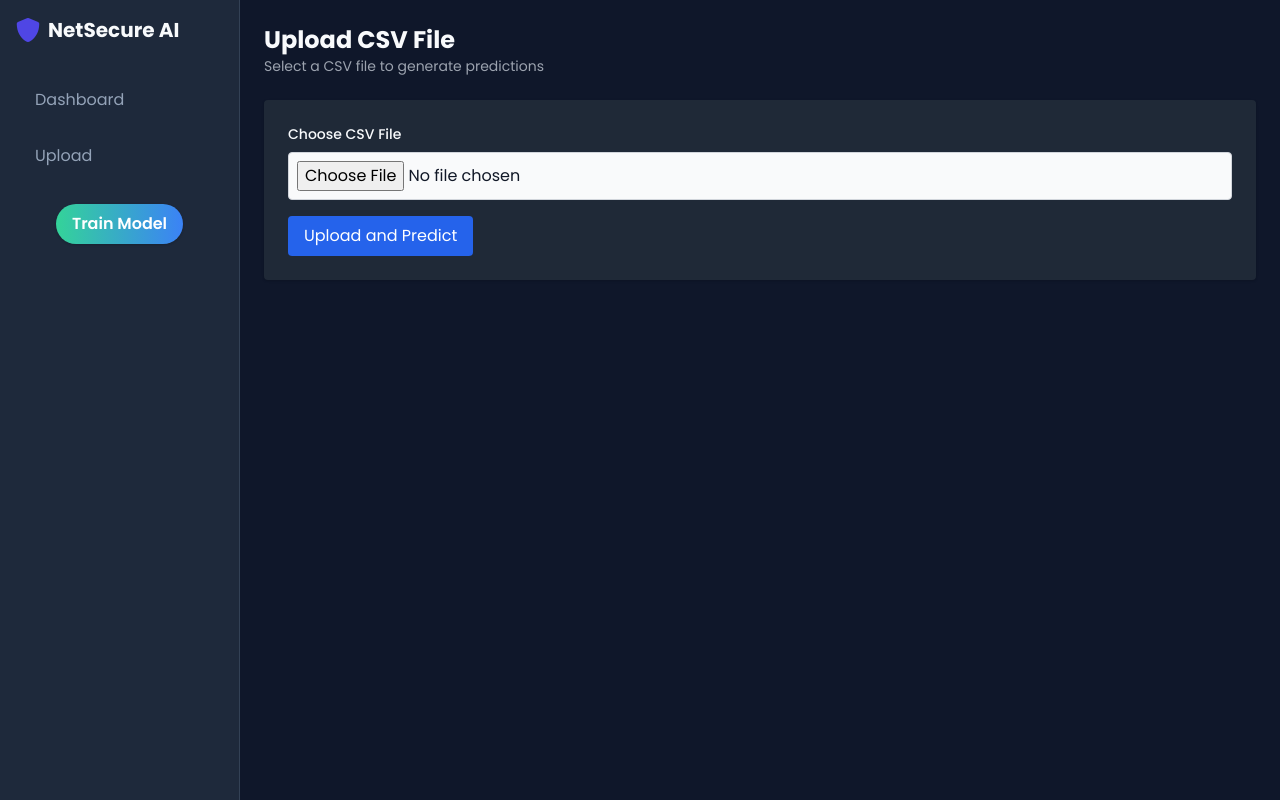
After one commit to Husseinbaghdede/network-security-system, a FastAPI app: template templates/upload.html in a window 1280 px wide. The commit adds this page. Run offline with FastAPI, Linux system fonts and the light colour scheme; the template is opened without the code that fills it, so the values that code supplies are empty; parts of the project's set-up code (start-up, migrations or seed data) failed here and were passed over; some libraries are stand-ins or nearby versions.

Commit message:
templates and design added

```diff
--- a/app.py
+++ b/app.py
@@ -1,39 +1,41 @@
-import sys
 import os
-
 import certifi
-ca = certifi.where()
-
 from dotenv import load_dotenv
 load_dotenv()
 
-mongo_db_url = os.getenv('MONGO_DB_URL')
-print(mongo_db_url)
+import pymongo
+import pandas as pd
+from fastapi import FastAPI, File, UploadFile, Request
+from fastapi.middleware.cors import CORSMiddleware
+from fastapi.responses import Response
+from starlette.responses import RedirectResponse
+from fastapi.templating import Jinja2Templates
+from fastapi.staticfiles import StaticFiles
 
-import pymongo
+from uvicorn import run as app_run
+
+# Import your own modules as needed
 from networksecurity.exception.exception import NetworkSecurityException
 from networksecurity.logging.logging import logger
 from networksecurity.utils.ml_utils.model.estimator import NetworkModel
 from networksecurity.pipeline.training_pipeline import TrainingPipeline
+from networksecurity.utils.main_utils.utils import load_object
+from networksecurity.constant.training_pipeline import (
+    DATA_INGESTION_COLLECTION_NAME,
+    DATA_INGESTION_DATABASE_NAME,
+)
 
-from fastapi.middleware.cors import CORSMiddleware
-from fastapi import FastAPI,File,UploadFile,Request
-from uvicorn import run as app_run
-from fastapi.responses import Response
-from starlette.responses import RedirectResponse
-import pandas as pd
-
+mongo_db_url = os.getenv('MONGO_DB_URL')
+ca = certifi.where()
 client = pymongo.MongoClient(mongo_db_url, tlsCAFile=ca)
-
-from networksecurity.utils.main_utils.utils import load_object
-
-from networksecurity.constant.training_pipeline import DATA_INGESTION_COLLECTION_NAME
-from networksecurity.constant.training_pipeline import DATA_INGESTION_DATABASE_NAME
-
 database = client[DATA_INGESTION_DATABASE_NAME]
 collection = database[DATA_INGESTION_COLLECTION_NAME]
 
+
 app = FastAPI()
+
+app.mount("/static", StaticFiles(directory="static"), name="static")
+
 app.add_middleware(
     CORSMiddleware,
     allow_origins=["*"],
@@ -42,42 +44,110 @@ app.add_middleware(
     allow_headers=["*"],
 )
 
-from fastapi.templating import Jinja2Templates
-templates = Jinja2Templates(directory="./templates")
+templates = Jinja2Templates(directory="templates")
 
-@app.get("/", tags=["authentication"])
-async def index():
-    return RedirectResponse(url="/docs")
+# Global variable to store latest predictions for dashboard insights
+latest_predictions = []
 
-@app.get("/train")
-async def train_route():
-    try:
-        train_pipeline = TrainingPipeline()
-        train_pipeline.run_pipeline()
-        return Response("Training successfull !!")
-    except Exception as e:
-        return Response("Error Occurred! %s" % e)
+# --------------------------------------------------------------------------------
+# Routes
+# --------------------------------------------------------------------------------
 
+@app.get("/", tags=["Root"])
+async def home():
+    # Redirect to the dashboard home.
+    return RedirectResponse(url="/home")
+
+@app.get("/home")
+async def index(request: Request):
+    """
+    Render the dashboard home page with dynamic insights.
+    If predictions exist, compute metrics (e.g., threat count, scans, nodes).
+    """
+    if latest_predictions:
+        threat_count = sum(1 for p in latest_predictions if p.get("status", "").lower() == "malicious")
+        scan_count = len(latest_predictions)
+        node_count = len({p.get("source") for p in latest_predictions if p.get("source")})
+        model_accuracy = latest_predictions[-1].get("model_accuracy", None)
+
+        chart_labels = [f"Scan {i+1}" for i in range(scan_count)]
+        chart_data = [1 if p.get("status", "").lower() == "malicious" else 0
+                      for p in latest_predictions]
+    else:
+        threat_count = scan_count = node_count = model_accuracy = None
+        chart_labels, chart_data = [], []
+
+    context = {
+        "request": request,
+        "threat_count": threat_count,
+        "scan_count": scan_count,
+        "node_count": node_count,
+        "model_accuracy": model_accuracy,
+        "chart_labels": chart_labels,
+        "chart_data": chart_data,
+        "predictions": latest_predictions,
+    }
+    return templates.TemplateResponse("index.html", context)
+
+@app.get("/upload")
+async def upload_page(request: Request):
+    """
+    Render the CSV file upload page.
+    """
+    return templates.TemplateResponse("upload.html", {"request": request})
 
 @app.post("/predict")
-async def predict_route(request: Request,file:UploadFile=File(...)):
+async def predict_route(request: Request, file: UploadFile = File(...)):
+    """
+    Read CSV file, run predictions using your ML model, update dashboard data,
+    and display a results table.
+    """
+    global latest_predictions
     try:
         df = pd.read_csv(file.file)
 
         preprocessor = load_object("final_model/preprocessor.pkl")
         final_model = load_object("final_model/model.pkl")
 
-        network_model = NetworkModel(preprocessor=preprocessor,model=final_model)
-        print(df.iloc[0])
+        network_model = NetworkModel(preprocessor=preprocessor, model=final_model)
         y_pred = network_model.predict(df)
-        print(y_pred)
         df['predicted_column'] = y_pred
-        print(df['predicted_column'])
 
-        df.to_csv("prediction_output/output.csv")
-        table_html = df.to_html(classes='table table-striped')
+        df['status'] = df['predicted_column'].apply(lambda x: "Malicious" if x == 1 else "Safe")
+
+        df['model_accuracy'] = 98.5
+
+        latest_predictions = df.to_dict(orient="records")
+
+        columns_to_display = [
+            'having_IP_Address',
+            'URL_Length',
+            'SSLfinal_State',
+            'web_traffic',
+            'status'
+        ]
+        subset_df = df[columns_to_display]
+
+        table_html = subset_df.to_html(classes='table table-striped', index=False)
+
         return templates.TemplateResponse("table.html", {"request": request, "table": table_html})
+
     except Exception as e:
-        return Response("Error Occurred! %s" % e)
-if __name__=="__main__":
+        logger.exception("Error during prediction")
+        return Response(f"Error Occurred! {e}")
+
+@app.get("/train")
+async def train_route():
+    """
+    Run the training pipeline.
+    """
+    try:
+        train_pipeline = TrainingPipeline()
+        train_pipeline.run_pipeline()
+        return Response("Training successful!")
+    except Exception as e:
+        logger.exception("Error during training pipeline")
+        return Response(f"Error Occurred! {e}")
+
+if __name__ == "__main__":
     app_run(app, host="0.0.0.0", port=8080)
--- a/networksecurity/components/model_trainer.py
+++ b/networksecurity/components/model_trainer.py
@@ -24,10 +24,11 @@ from sklearn.ensemble import RandomForestClassifier,AdaBoostClassifier,GradientB
 
 from dotenv import load_dotenv
 load_dotenv()
+
 os.environ["MLFLOW_TRACKING_URI"] = "https://dagshub.com/hussein.baghdadi01/network-security-system/.mlflow"
 
 os.environ["MLFLOW_TRACKING_USERNAME"] = "hussein.baghdadi01"
-os.environ["MLFLOW_TRACKING_PASSWORD"] = os.getenv("DAGSHUB_API_TOKEN")
+os.environ["MLFLOW_TRACKING_PASSWORD"] = os.getenv('NETWORK_SECURITY_DAGSHUB_ACCESS_TOKEN')
 
 class ModelTrainer:
     def __init__(self,model_trainer_config:ModelTrainerConfig,
--- /dev/null
+++ b/templates/base.html
@@ -0,0 +1,119 @@
+<!DOCTYPE html>
+<html lang="en">
+<head>
+  <meta charset="UTF-8" />
+  <meta name="viewport" content="width=device-width, initial-scale=1.0" />
+  <title>{% block title %}NetSecure AI Dashboard{% endblock %}</title>
+  <link href="https://cdnjs.cloudflare.com/ajax/libs/tailwindcss/2.2.19/tailwind.min.css" rel="stylesheet">
+  <link rel="stylesheet" href="https://cdnjs.cloudflare.com/ajax/libs/font-awesome/6.0.0-beta3/css/all.min.css">
+  <script src="https://cdnjs.cloudflare.com/ajax/libs/Chart.js/3.7.0/chart.min.js"></script>
+  <script src="https://cdnjs.cloudflare.com/ajax/libs/countup.js/2.0.8/countUp.min.js"></script>
+  <link href="https://fonts.googleapis.com/css2?family=Poppins:wght@300;400;500;600;700&display=swap" rel="stylesheet">
+  <style>
+    :root {
+      --primary: #4F46E5;
+      --primary-dark: #4338CA;
+      --secondary: #0EA5E9;
+      --danger: #EF4444;
+      --success: #10B981;
+      --warning: #F59E0B;
+      --dark: #1E293B;
+      --light: #F8FAFC;
+    }
+    * {
+      margin: 0;
+      padding: 0;
+      box-sizing: border-box;
+      font-family: 'Poppins', sans-serif;
+    }
+    body {
+      background: #0F172A;
+      color: var(--light);
+      min-height: 100vh;
+      overflow-x: hidden;
+    }
+    .dashboard-grid {
+      display: grid;
+      grid-template-columns: 240px 1fr;
+      height: 100vh;
+    }
+    .sidebar {
+      background: #1E293B;
+      border-right: 1px solid #334155;
+      height: 100%;
+      padding: 1rem;
+    }
+    .sidebar .logo {
+      display: flex;
+      align-items: center;
+      margin-bottom: 2rem;
+    }
+    .sidebar .logo i {
+      font-size: 1.5rem;
+      margin-right: 0.5rem;
+      color: var(--primary);
+    }
+    .sidebar .menu a {
+      display: block;
+      padding: 0.75rem 1rem;
+      color: #94A3B8;
+      margin-bottom: 0.5rem;
+      text-decoration: none;
+      border-left: 3px solid transparent;
+      transition: all 0.2s;
+    }
+    .sidebar .menu a.active,
+    .sidebar .menu a:hover {
+      background: #0F172A;
+      color: white;
+      border-left: 3px solid var(--primary);
+    }
+    .main-content {
+      padding: 1.5rem;
+      overflow-y: auto;
+    }
+    .page-header {
+      margin-bottom: 1.5rem;
+    }
+  </style>
+  {% block head_extra %}{% endblock %}
+</head>
+<body>
+  <div class="dashboard-grid">
+    <!-- Sidebar -->
+    <div class="sidebar">
+      <div class="logo">
+        <i class="fas fa-shield-alt"></i>
+        <span class="font-bold text-xl">NetSecure AI</span>
+      </div>
+      <div class="menu">
+        <!-- Navigation links -->
+        <a href="/home" class="{% if request.url.path == '/home' %}active{% endif %}">
+          Dashboard
+        </a>
+        <a href="/upload" class="{% if request.url.path == '/upload' %}active{% endif %}">
+          Upload
+        </a>
+      </div>
+
+      <!-- Colorful "Train Model" button below the menu -->
+      <div class="flex justify-center mt-6">
+        <a href="/train"
+           class="inline-block bg-gradient-to-r from-green-400 to-blue-500 hover:from-green-500 hover:to-blue-600 text-white font-semibold py-2 px-4 rounded-full shadow transition-transform transform hover:-translate-y-0.5">
+          Train Model
+        </a>
+      </div>
+
+    </div>
+    <!-- Main Content -->
+    <div class="main-content">
+      <div class="page-header">
+        <h1 class="text-2xl font-bold">{% block page_title %}Dashboard{% endblock %}</h1>
+        <p class="text-sm text-gray-400">{% block subtitle %}{% endblock %}</p>
+      </div>
+      {% block content %}{% endblock %}
+    </div>
+  </div>
+  {% block scripts %}{% endblock %}
+</body>
+</html>
--- /dev/null
+++ b/templates/upload.html
@@ -0,0 +1,19 @@
+{% extends "base.html" %}
+
+{% block title %}Upload CSV - NetSecure AI{% endblock %}
+{% block page_title %}Upload CSV File{% endblock %}
+{% block subtitle %}Select a CSV file to generate predictions{% endblock %}
+
+{% block content %}
+<div class="bg-gray-800 p-6 rounded shadow">
+  <form action="/predict" method="post" enctype="multipart/form-data">
+    <div class="mb-4">
+      <label for="file" class="block text-sm font-medium mb-2">Choose CSV File</label>
+      <input type="file" id="file" name="file" accept=".csv" class="w-full p-2 text-gray-900 bg-gray-50 border border-gray-300 rounded">
+    </div>
+    <button type="submit" class="bg-blue-600 hover:bg-blue-700 text-white px-4 py-2 rounded">
+      Upload and Predict
+    </button>
+  </form>
+</div>
+{% endblock %}
```
Also changed, not shown: static/style.css (added, +55 -0 lines), templates/index.html (added, +134 -0 lines), templates/table.html (+11 -79 lines), 1 other file.
